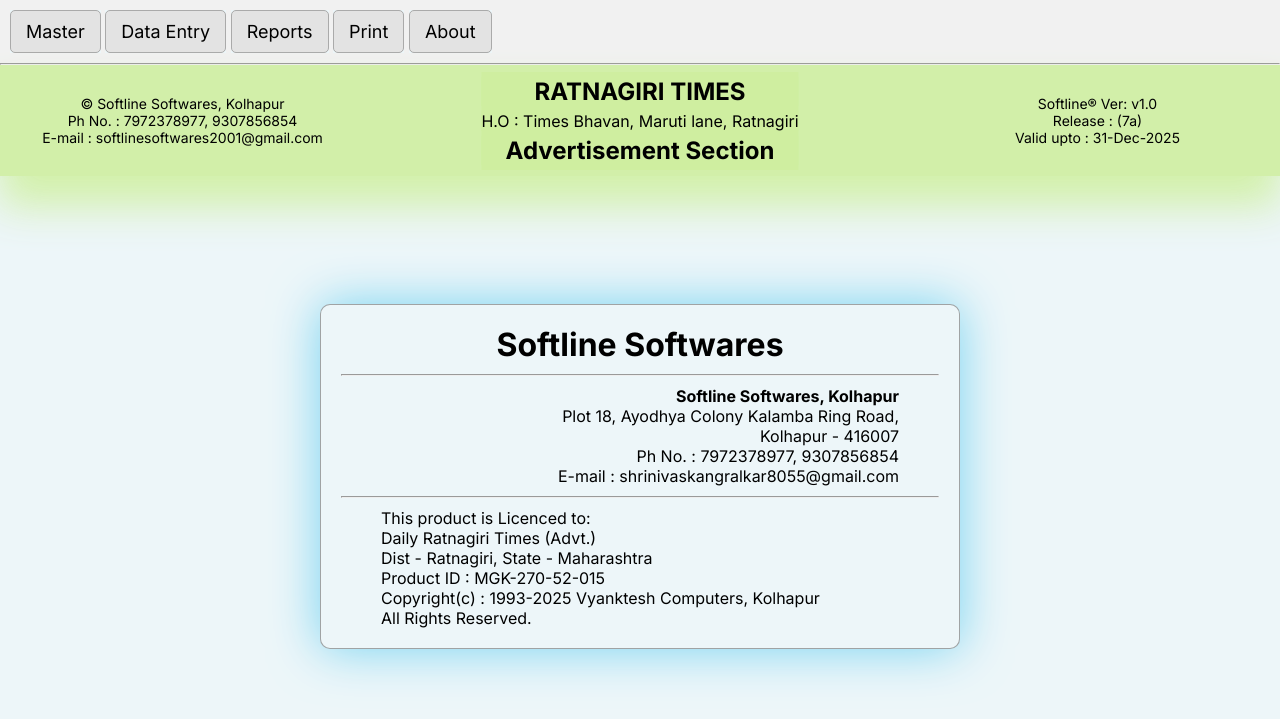
After one commit to Shri8055/Ratnagiri_Times, a PHP site: page /home.php in a window 1280 px wide. The commit adds this page. Shown: the top 719 px of the page. Run offline with PHP 8.4, Linux system fonts and the light colour scheme.

Commit message:
Commit 11/04

```diff
--- a/ad_types.php
+++ b/ad_types.php
@@ -47,6 +47,7 @@ $editions = $conn->query("SELECT * FROM ad");
     <link rel="stylesheet" href="https://cdnjs.cloudflare.com/ajax/libs/font-awesome/6.7.2/css/all.min.css">
 </head>
 <body>
+<a class="main-a" href="home.php" style="position: absolute; margin: 10px 0"><button class="btn-a">Home</button></a>
     <div class="container">
         <h1 style="text-align: center;">Ad. TYPE MASTER</h1>
         <form action="ad_types.php" method="POST">
--- a/bills.css
+++ b/bills.css
@@ -81,7 +81,7 @@ select{
     background-color: rgba(252, 62, 62, 0.764);
 }
 #net-in-w{
-    min-width: 240.3%;
+    min-width: 248.3%;
     background-color: #a9d4b3;
 }
 #cur-bal-rs{
@@ -200,3 +200,6 @@ td{
     background-color: rgba(220, 20, 60, 0.789);
     color: white;
 }
+#les-comm, #col{
+    width: 82%;
+}
--- a/debit.php
+++ b/debit.php
@@ -10,6 +10,7 @@
     <link href="https://fonts.googleapis.com/css2?family=Inter:wght@100..900&family=Poppins:wght@100..900&display=swap" rel="stylesheet">
 </head>
 <body>
+<a class="main-a" href="home.php" style="position: absolute; margin: 10px 0"><button class="btn-a">Home</button></a>
     <h1>DEBIT NOTES</h1>
     <form action="debit.php" method="POST">
     <table>
--- a/edition.php
+++ b/edition.php
@@ -47,6 +47,7 @@ $editions = $conn->query("SELECT * FROM ed");
     <link rel="stylesheet" href="https://cdnjs.cloudflare.com/ajax/libs/font-awesome/6.7.2/css/all.min.css">
 </head>
 <body>
+<a class="main-a" href="home.php" style="position: absolute; margin: 10px 0"><button class="btn-a">Home</button></a>
     <div class="container">
         <h1 style="text-align: center;">EDITION MASTER</h1>
         <form action="edition.php" method="POST">
--- /dev/null
+++ b/home.css
@@ -0,0 +1,189 @@
+*{
+    margin: 0;
+    padding: 0;
+    background-color: #EDF6F9;
+    font-family: "Inter", sans-serif;
+}
+  .main {
+    display: flex;
+    justify-content: space-between;
+    align-items: center;
+    text-align: center;
+    padding: 30px;
+    position: relative;
+    box-shadow: 0px 30px 40px rgba(207, 239, 160, 0.891);
+
+  }
+  .main, .day > p, .head, .head > h2, .head-p, .time-p {
+    background-color: rgba(207, 239, 160, 0.891);
+  }
+
+  .day, .time {
+    width: 25%;
+    font-size: 14px;
+  }
+
+  .head {
+    position: absolute;
+    left: 50%;
+    transform: translateX(-50%);
+    text-align: center;
+  }
+
+  .head h2 {
+    margin: 5px 0;
+  }
+
+  ul{
+    text-decoration: none;
+    margin: 20px;
+  }
+  li{
+    display: inline-block;
+  }
+  li > a{
+    text-decoration: none;
+    color: black;
+    padding: 10px;
+    border: 1px solid rgba(0, 0, 0, 0.234);
+    border-radius: 5px;
+  }
+  * {
+    box-sizing: border-box;
+  }
+
+  .navbar {
+    background: #f1f1f1;
+    padding: 10px;
+  }
+
+  .dropdown {
+    position: relative;
+    display: inline-block;
+  }
+
+  .dropdown > button {
+    background: #e3e3e3;
+    border: 1px solid #aaa;
+    padding: 10px 15px;
+    font-size: 18px;
+    border-radius: 5px;
+    cursor: pointer;
+  }
+
+  .dropdown-content {
+    display: none;
+    position: absolute;
+    background-color: #fff;
+    min-width: 200px;
+    border: 1px solid #ccc;
+    z-index: 100;
+    top: 100%;
+    left: 0;
+  }
+
+  .dropdown-content a {
+    padding: 10px;
+    display: block;
+    text-decoration: none;
+    color: black;
+    border-bottom: 1px solid #eee;
+  }
+
+  .dropdown-content a:hover {
+    background-color: #f0f0f0;
+  }
+
+  .dropdown:hover .dropdown-content {
+    display: block;
+  }
+
+  .submenu {
+    position: absolute;
+    left: 100%;
+    top: 0;
+    display: none;
+    min-width: 200px;
+    background-color: #fff;
+    border: 1px solid #ccc;
+  }
+
+  .dropdown-content .has-submenu:hover .submenu {
+    display: block;
+  }
+
+  .has-submenu {
+    position: relative;
+  }
+  a > span{
+    margin-left: 110px;
+  }
+  .container{
+    width: 50%;
+    margin: auto;
+    margin-top: 10%;
+    padding: 20px;
+    border: 1px solid rgba(122, 122, 122, 0.668);
+    border-radius: 10px;
+    box-shadow: 0px 0px 50px rgb(118, 211, 241);
+  }
+  .inner-container > h1{
+    text-align: center;
+    background: none;
+  }
+  .inner-container > h4, .add, .pcode, .ph, .email{
+    text-align: end;
+    margin-right: 40px;
+    background: none;
+  }
+  .inner-container > .lic, .lic-add, .lic-com, .pro-id, .copyright, .rights{
+    margin-left: 40px;
+    background: none;
+  }
+  .inner-container > hr{
+    margin: 10px 0;
+  }
+
+
+
+  /* .holographic-card {
+    position: relative;
+    padding: 20px;
+    border-radius: 20px;
+    background: linear-gradient(135deg, rgba(255,255,255,0.1), rgba(255,255,255,0.05));
+    backdrop-filter: blur(10px);
+    overflow: hidden;
+    border: 1px solid rgba(255, 255, 255, 0.3);
+    box-shadow: 0 0 30px rgba(0, 255, 255, 0.3), 0 0 60px rgba(255, 0, 255, 0.2);
+    z-index: 1;
+  }
+
+  .holographic-card::before {
+    content: "";
+    position: absolute;
+    top: -50%;
+    left: -50%;
+    width: 200%;
+    height: 400%;
+    background: conic-gradient(from 180deg at 50% 50%,
+      #ff00cc,
+      #3333ff,
+      #00ffff,
+      #33ff99,
+      #ffcc00,
+      #ff0066,
+      #ff00cc
+    );
+    animation: holographic-shimmer 20s linear infinite;
+    opacity: 0.3;
+    z-index: -1;
+  }
+
+  @keyframes holographic-shimmer {
+    0% {
+      transform: rotate(0deg);
+    }
+    100% {
+      transform: rotate(360deg);
+    }
+  } */
--- /dev/null
+++ b/home.php
@@ -0,0 +1,113 @@
+<!DOCTYPE html>
+<html lang="en">
+<head>
+    <meta charset="UTF-8">
+    <meta name="viewport" content="width=device-width, initial-scale=1.0">
+    <title>Ratnagiri Times | HOME</title>
+    <link rel="preconnect" href="https://fonts.googleapis.com">
+    <link rel="preconnect" href="https://fonts.gstatic.com" crossorigin>
+    <link href="https://fonts.googleapis.com/css2?family=Inter:wght@100..900&family=Poppins:wght@100..900&display=swap" rel="stylesheet">
+    <link rel="stylesheet" href="home.css">
+</head>
+<body>
+<div class="navbar">
+    <div class="dropdown">
+      <button>Master</button>
+      <div class="dropdown-content">
+        <a href="index.php">A/c Master</a><hr>
+        <a href="#">Personal Address</a><hr>
+        <a href="edition.php">Edition Master</a><hr>
+        <a href="ad_types.php">Ad Type Master</a><hr>
+      </div>
+    </div>
+
+    <div class="dropdown">
+      <button>Data Entry</button>
+      <div class="dropdown-content">
+        <a href="bills.php">Daily Bills</a><hr>
+        <a href="receipt.php">Receipts</a><hr>
+        <a href="debit.php">Debit Notes</a><hr>
+        <a href="credit.php">Credit Notes</a><hr>
+      </div>
+    </div>
+
+    <div class="dropdown">
+      <button>Reports</button>
+      <div class="dropdown-content">
+        <div class="has-submenu">
+          <a href="#">Billing <span>↦</span></a><hr>
+          <div class="submenu">
+            <a href="#">Daily Bill Summary</a><hr>
+            <a href="#">A/c Wise Bill</a><hr>
+            <a href="#">Particular A/c</a><hr>
+            <a href="#">Editionwise Billing</a><hr>
+          </div>
+        </div>
+        <a href="#">Monthly Reports</a><hr>
+        <a href="#">Outstanding Statements</a><hr>
+        <a href="#">Ledger</a><hr>
+        <a href="#">Receipts, Credit & Debit Notes</a><hr>
+      </div>
+    </div>
+
+    <div class="dropdown">
+      <button>Print</button>
+      <div class="dropdown-content">
+        <a href="#">Bills Calculation and Printing</a><hr>
+        <a href="#">Duplicate Bill Print</a><hr>
+        <a href="#">Bill Register</a><hr>
+        <a href="#">Receipt Register</a><hr>
+      </div>
+    </div>
+    <div class="dropdown">
+      <button>About</button>
+    </div>
+  </div>
+  <hr>
+    <div class="main">
+        <div class="day">
+            <p>© Softline Softwares, Kolhapur</p>
+            <p>Ph No. : 7972378977, 9307856854</p>
+            <p>E-mail : softlinesoftwares2001@gmail.com</p>
+        </div>
+        <div class="head">
+            <h2>RATNAGIRI TIMES</h2>
+            <p class="head-p">H.O : Times Bhavan, Maruti lane, Ratnagiri</p>
+            <h2>Advertisement Section</h2>
+        </div>
+        <div class="time">
+            <p class="time-p">Softline® Ver: v1.0</p>
+            <p class="time-p">Release : (7a)</p>
+            <p class="time-p">Valid upto : 31-Dec-2025</p>
+        </div>
+    </div>
+    <div class="container holographic-container">
+      <div class="inner-container holographic-card">
+        <h1>Softline Softwares</h1><hr>
+        <h4>Softline Softwares, Kolhapur</h4>
+        <p class="add">Plot 18, Ayodhya Colony Kalamba Ring Road,</p>
+        <p class="pcode">Kolhapur - 416007</p>
+        <p class="ph">Ph No. : 7972378977, 9307856854</p>
+        <p class="email">E-mail : shrinivaskangralkar8055@gmail.com</p><hr>
+        <p class="lic">This product is Licenced to:</p>
+        <p class="lic-com">Daily Ratnagiri Times (Advt.)</p>
+        <p class="lic-add">Dist - Ratnagiri, State - Maharashtra</p>
+        <p class="pro-id">Product ID : MGK-270-52-015</p>
+        <p class="copyright">Copyright(c) : 1993-2025 Vyanktesh Computers, Kolhapur</p>
+        <p class="rights">All Rights Reserved.</p>
+      </div>
+    </div>
+    <script>
+        document.querySelectorAll('.menu > .dropdown > a').forEach(link => {
+        link.addEventListener('click', e => {
+            e.preventDefault();
+            const parent = link.parentElement;
+            document.querySelectorAll('.dropdown').forEach(d => {
+            if (d !== parent) d.classList.remove('open');
+            });
+            parent.classList.toggle('open');
+        });
+        });
+    </script>
+</body>
+</html>
--- a/index.php
+++ b/index.php
@@ -101,6 +101,7 @@ if ($_SERVER['REQUEST_METHOD'] == 'POST') {
     <link rel="stylesheet" href="https://cdnjs.cloudflare.com/ajax/libs/font-awesome/6.7.2/css/all.min.css" integrity="sha512-Evv84Mr4kqVGRNSgIGL/F/aIDqQb7xQ2vcrdIwxfjThSH8CSR7PBEakCr51Ck+w+/U6swU2Im1vVX0SVk9ABhg==" crossorigin="anonymous" referrerpolicy="no-referrer" />
 </head>
 <body>
+<a href="home.php" style="position: absolute; margin: 10px 0"><button>Home</button></a>
     <div class="container">
         <h1>Advertisement A/c's Master</h1>
         <form id="form" action="index.php" method="POST">
--- a/receipt.php
+++ b/receipt.php
@@ -10,6 +10,7 @@
     <link href="https://fonts.googleapis.com/css2?family=Inter:wght@100..900&family=Poppins:wght@100..900&display=swap" rel="stylesheet">
 </head>
 <body>
+<a class="main-a" href="home.php" style="position: absolute; margin: 10px 0"><button class="btn-a">Home</button></a>
     <h1>RECEIPTS</h1><hr>
     <form action="receipt.php" method="POST">
         <table>
```
Also changed, not shown: ad_types.css (+13 -0 lines), bills.php (+23 -4 lines), debit.css (+7 -0 lines), edition.css (+13 -0 lines), receipt.css (+7 -0 lines).
